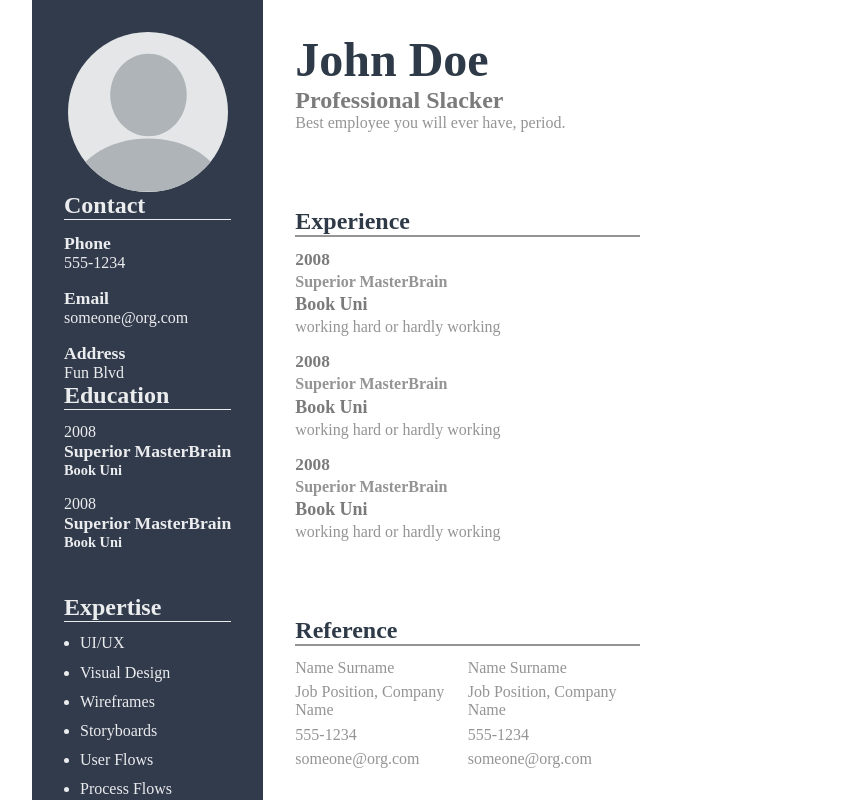
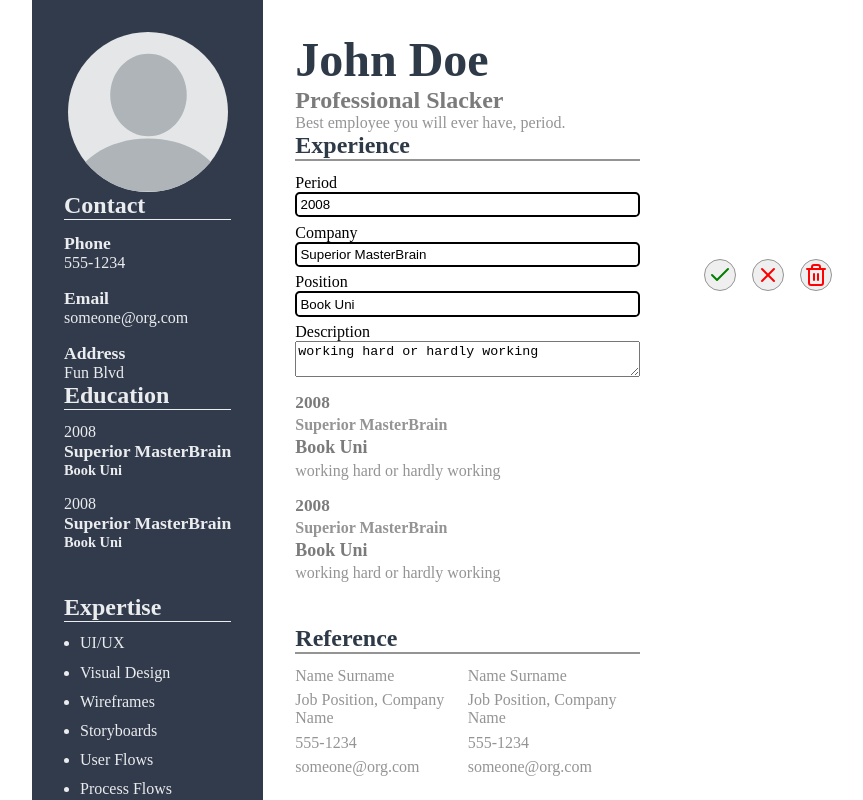
Before and after one commit to NicksCodez/cv-app, a React app: page / in a window 1280 px wide. Both pictures are taken after a click on the element 755 px from the left and 292 px from the top of the page. Shown: the top 800 px of the page, without its empty margins (288-1151 px from the left). Built offline with nearby package versions, Linux system fonts and the light colour scheme.

Commit message:
implement experience logic

```diff
--- a/src/components/About.js
+++ b/src/components/About.js
@@ -78,6 +78,7 @@ class About extends Component {
     } = this.state;
     if (!isEditing) {
       return (
+        // eslint-disable-next-line jsx-a11y/click-events-have-key-events, jsx-a11y/no-static-element-interactions
         <div id="about" onClick={this.editElement}>
           <div id="name">{name}</div>
           <div id="position">{position}</div>
--- a/src/components/Experience.js
+++ b/src/components/Experience.js
@@ -1,21 +1,289 @@
 import React, { Component } from 'react';
+import uniqid from 'uniqid';
+import PlusImg from '../images/plus.svg';
+import CancelImg from '../images/x.svg';
+import SaveImg from '../images/check.svg';
+import DeleteImg from '../images/trash-2.svg';
 
 class Experience extends Component {
+  constructor(props) {
+    super(props);
+    this.editElement = this.editElement.bind(this);
+    this.handlePeriodChange = this.handlePeriodChange.bind(this);
+    this.handleCompanyChange = this.handleCompanyChange.bind(this);
+    this.handlePositionChange = this.handlePositionChange.bind(this);
+    this.handleDescriptionChange = this.handleDescriptionChange.bind(this);
+    this.handleFormSubmit = this.handleFormSubmit.bind(this);
+    this.handleFormCancel = this.handleFormCancel.bind(this);
+    this.handleFormDelete = this.handleFormDelete.bind(this);
+    this.addElement = this.addElement.bind(this);
+    this.state = {
+      isEditingID: '-1',
+      isAdding: false,
+      periodInput: '',
+      companyInput: '',
+      positionInput: '',
+      descriptionInput: '',
+      experience: [
+        {
+          id: uniqid(),
+          period: '2008',
+          company: 'Superior MasterBrain',
+          position: 'Book Uni',
+          description: 'working hard or hardly working',
+        },
+        {
+          id: uniqid(),
+          period: '2008',
+          company: 'Superior MasterBrain',
+          position: 'Book Uni',
+          description: 'working hard or hardly working',
+        },
+        {
+          id: uniqid(),
+          period: '2008',
+          company: 'Superior MasterBrain',
+          position: 'Book Uni',
+          description: 'working hard or hardly working',
+        },
+      ],
+    };
+  }
+
+  handlePeriodChange(e) {
+    this.setState({ periodInput: e.target.value });
+  }
+
+  handleCompanyChange(e) {
+    this.setState({ companyInput: e.target.value });
+  }
+
+  handlePositionChange(e) {
+    this.setState({ positionInput: e.target.value });
+  }
+
+  handleDescriptionChange(e) {
+    this.setState({ descriptionInput: e.target.value });
+  }
+
+  handleFormSubmit(e) {
+    e.preventDefault();
+    const {
+      periodInput,
+      companyInput,
+      positionInput,
+      descriptionInput,
+      experience,
+    } = this.state;
+
+    const itemID = e.target
+      .closest('.experience-form-wrapper')
+      .getAttribute('data-key');
+
+    this.setState({
+      isEditingID: '-1',
+      isAdding: false,
+      periodInput: '',
+      companyInput: '',
+      positionInput: '',
+      descriptionInput: '',
+      experience: experience.map((item) => {
+        if (item.id !== itemID) {
+          return item;
+        }
+        return {
+          id: itemID,
+          period: periodInput,
+          company: companyInput,
+          position: positionInput,
+          description: descriptionInput,
+        };
+      }),
+    });
+  }
+
+  handleFormCancel(e) {
+    const { isAdding } = this.state;
+    if (isAdding) {
+      const itemID = e.target
+        .closest('.experience-form-wrapper')
+        .getAttribute('data-key');
+      this.deleteElement(itemID);
+    }
+
+    this.setState({
+      isEditingID: '-1',
+      periodInput: '',
+      companyInput: '',
+      positionInput: '',
+    });
+  }
+
+  handleFormDelete(e) {
+    const itemID = e.target
+      .closest('.experience-form-wrapper')
+      .getAttribute('data-key');
+    this.deleteElement(itemID);
+  }
+
+  addElement() {
+    const { experience, isAdding } = this.state;
+    if (!isAdding) {
+      const newItemID = uniqid();
+      this.setState({
+        isEditingID: newItemID,
+        isAdding: true,
+        periodInput: '',
+        companyInput: '',
+        positionInput: '',
+        descriptionInput: '',
+        experience: experience.concat([
+          {
+            id: newItemID,
+            period: '',
+            company: '',
+            position: '',
+            description: '',
+          },
+        ]),
+      });
+    }
+  }
+
+  deleteElement(id) {
+    const { experience } = this.state;
+    this.setState({
+      isAdding: false,
+      isEditingID: '-1',
+      periodInput: '',
+      companyInput: '',
+      positionInput: '',
+      experience: experience.filter((item) => item.id !== id),
+    });
+  }
+
+  editElement(e) {
+    const { experience, isAdding, isEditingID } = this.state;
+    if (isAdding) {
+      this.deleteElement(isEditingID);
+    }
+    const itemID = e.target.closest('.wrapper').getAttribute('data-key');
+    const experienceItem = experience.find((item) => item.id === itemID);
+    const periodInput = experienceItem.period;
+    const companyInput = experienceItem.company;
+    const positionInput = experienceItem.position;
+    const descriptionInput = experienceItem.description;
+
+    this.setState({
+      isEditingID: itemID,
+      periodInput,
+      companyInput,
+      positionInput,
+      descriptionInput,
+    });
+  }
+
   render() {
-    const { experience } = this.props;
+    const {
+      experience,
+      isEditingID,
+      periodInput,
+      companyInput,
+      positionInput,
+      descriptionInput,
+    } = this.state;
 
     return (
       <div id="experience">
         <div className="right-category">Experience</div>
         <div className="experience-items">
-          {experience.map((item) => (
-            <div key={item.id} className="wrapper">
-              <div className="experience-period">{item.period}</div>
-              <div className="experience-company">{item.company}</div>
-              <div className="experience-position">{item.position}</div>
-              <div className="experience-description">{item.description}</div>
-            </div>
-          ))}
+          {experience.map((item) => {
+            if (item.id !== isEditingID) {
+              return (
+                // eslint-disable-next-line jsx-a11y/click-events-have-key-events, jsx-a11y/no-static-element-interactions
+                <div
+                  key={item.id}
+                  data-key={item.id}
+                  className="wrapper"
+                  onClick={this.editElement}
+                >
+                  <div className="experience-period">{item.period}</div>
+                  <div className="experience-company">{item.company}</div>
+                  <div className="experience-position">{item.position}</div>
+                  <div className="experience-description">
+                    {item.description}
+                  </div>
+                </div>
+              );
+            }
+            return (
+              <div
+                key={item.id}
+                data-key={item.id}
+                className="experience-form-wrapper"
+              >
+                <form onSubmit={this.handleFormSubmit}>
+                  <label htmlFor="periodInput" className="right-label">
+                    Period
+                    <input
+                      type="text"
+                      id="periodInput"
+                      onChange={this.handlePeriodChange}
+                      value={periodInput}
+                      className="right-input"
+                    />
+                  </label>
+                  <label htmlFor="companyInput" className="right-label">
+                    Company
+                    <input
+                      type="text"
+                      id="companyInput"
+                      onChange={this.handleCompanyChange}
+                      value={companyInput}
+                      className="right-input"
+                    />
+                  </label>
+                  <label htmlFor="positionInput" className="right-label">
+                    Position
+                    <input
+                      type="text"
+                      id="positionInput"
+                      onChange={this.handlePositionChange}
+                      value={positionInput}
+                      className="right-input"
+                    />
+                  </label>
+                  <label htmlFor="descriptionInput" className="right-label">
+                    Description
+                    <textarea
+                      id="descriptionInput"
+                      onChange={this.handleDescriptionChange}
+                      value={descriptionInput}
+                      className="right-input"
+                    />
+                  </label>
+                  <div className="right-form-buttons">
+                    <button type="submit">
+                      <img src={SaveImg} alt="save" />
+                    </button>
+                    <button type="button" onClick={this.handleFormCancel}>
+                      <img src={CancelImg} alt="cancel" />
+                    </button>
+                    <button type="button" onClick={this.handleFormDelete}>
+                      <img src={DeleteImg} alt="delete" />
+                    </button>
+                  </div>
+                </form>
+              </div>
+            );
+          })}
+          <button
+            type="button"
+            onClick={this.addElement}
+            className="right-list-add"
+          >
+            <img src={PlusImg} alt="add" />
+          </button>
         </div>
       </div>
     );
--- a/src/components/Right.js
+++ b/src/components/Right.js
@@ -10,29 +10,6 @@ class Right extends Component {
   constructor() {
     super();
     this.state = {
-      experience: [
-        {
-          id: uniqid(),
-          period: '2008',
-          company: 'Superior MasterBrain',
-          position: 'Book Uni',
-          description: 'working hard or hardly working',
-        },
-        {
-          id: uniqid(),
-          period: '2008',
-          company: 'Superior MasterBrain',
-          position: 'Book Uni',
-          description: 'working hard or hardly working',
-        },
-        {
-          id: uniqid(),
-          period: '2008',
-          company: 'Superior MasterBrain',
-          position: 'Book Uni',
-          description: 'working hard or hardly working',
-        },
-      ],
       reference: [
         {
           id: uniqid(),
--- a/src/styles/right.css
+++ b/src/styles/right.css
@@ -112,3 +112,20 @@ button {
 .form-wrapper {
   position: relative;
 }
+
+.experience-form-wrapper {
+  position: relative;
+}
+
+.experience-form-wrapper > form > .right-form-buttons {
+  right: -12rem;
+}
+
+.right-list-add {
+  opacity: 0;
+}
+
+.wrapper:hover > .left-list-add,
+#experience:hover > .experience-items > .right-list-add {
+  opacity: 1;
+}
```
